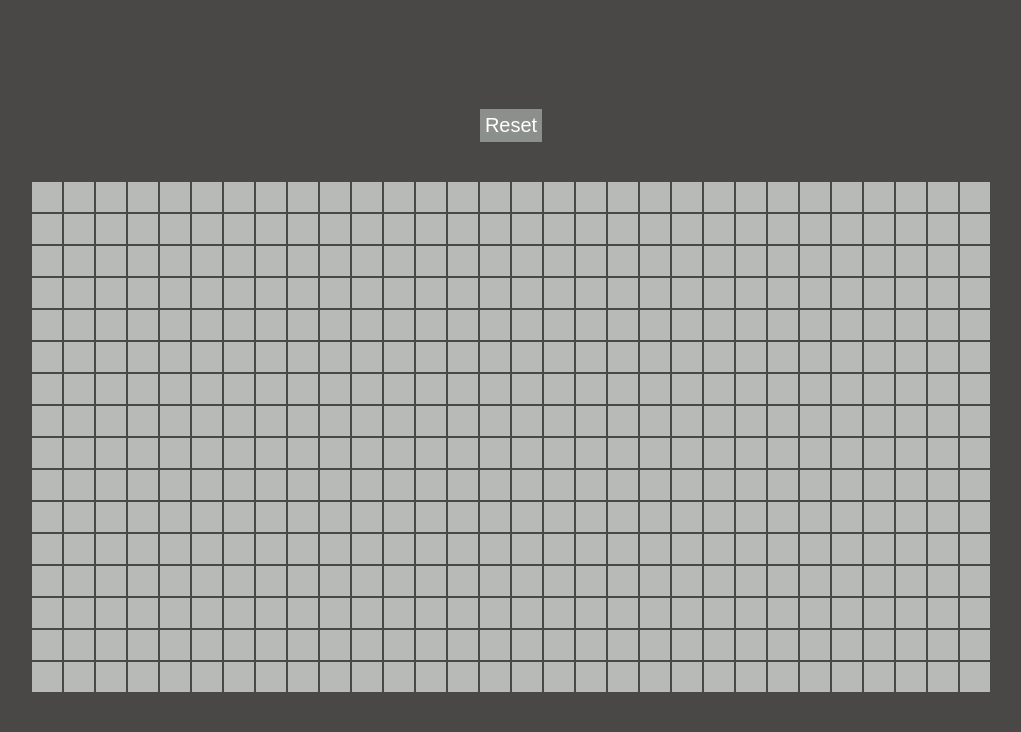
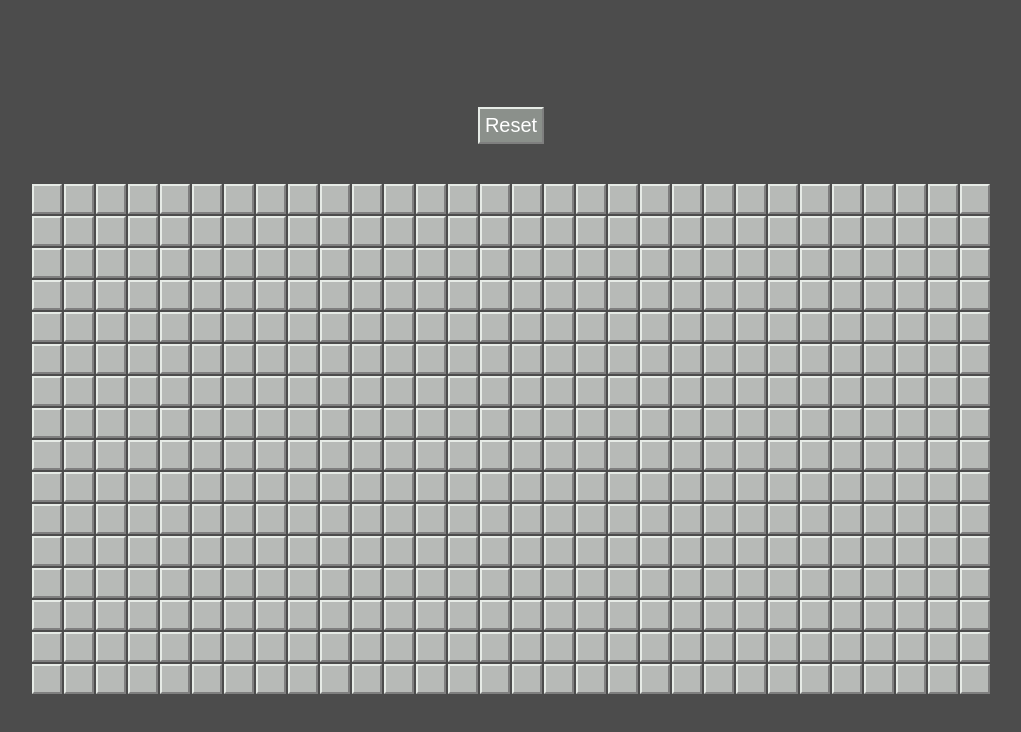
Before and after one commit to dloiolb/minesweeper_javascript, a plain HTML site: page index.html in a window 1280 px wide. Shown: the whole page, without its empty margins (129-1150 px from the left). Drawn offline with Linux system fonts and the light colour scheme.

Commit message:
better buttons

```diff
--- a/index.css
+++ b/index.css
@@ -6,7 +6,7 @@ body {
     flex-direction: column;
     height: 100vh;
     margin: 0;
-    background-color: #4a4747;
+    background-color: #4c4c4c;
 }
 
 .container {
@@ -20,18 +20,34 @@ body {
     border: none;
     background-color: #8b908b;
     color: white;
+    border-top: 2px solid #e6ebe6;    /* Top border */
+    border-left: 2px solid #e6ebe6;  /* Left border */
+    border-bottom: 2px solid #7f7f7f;   /* No border at the bottom */
+    border-right: 2px solid #7f7f7f;    /* No border at the right */
     /* border-radius: 5px; */
     margin-bottom: 20px;
+}
+
+#myButton:active {
+    background-color: #727472;
+    color: white;
+    border-top: 2px solid #e6ebe6;    /* Top border */
+    border-left: 2px solid #e6ebe6;  /* Left border */
+    border-bottom: 2px solid #7f7f7f;   /* No border at the bottom */
+    border-right: 2px solid #7f7f7f;    /* No border at the right */
 }
 
 button {
     /* padding: 5px 5px; */
     font-size: 15px;
     cursor: pointer;
-    border: none;
     background-color: #b7bab7;
     color: white;
-    /* border-radius: 5px; */
+    border-top: 2px solid #e6ebe6;    /* Top border */
+    border-left: 2px solid #e6ebe6;  /* Left border */
+    border-bottom: 2px solid #7f7f7f;   /* No border at the bottom */
+    border-right: 2px solid #7f7f7f;    /* No border at the right */
+    /*border-radius: 5px;  /* Optional, for rounded corners */
 }
 
 /* button:hover {
--- a/index.js
+++ b/index.js
@@ -36,7 +36,8 @@ function createBoard() {
             const button = document.createElement('button');
             button.setAttribute('id', `button-${row}-${col}`);
             button.textContent = `${row+1}.${col+1}`;
-            button.addEventListener('click', () => handleClick(row, col));
+            button.addEventListener('touchstart', () => handleClick(row, col));
+            button.addEventListener('mousedown', () => handleClick(row, col));
             button.addEventListener('contextmenu', (event) => {
                 event.preventDefault();
                 handleRightClick(row, col)
```
